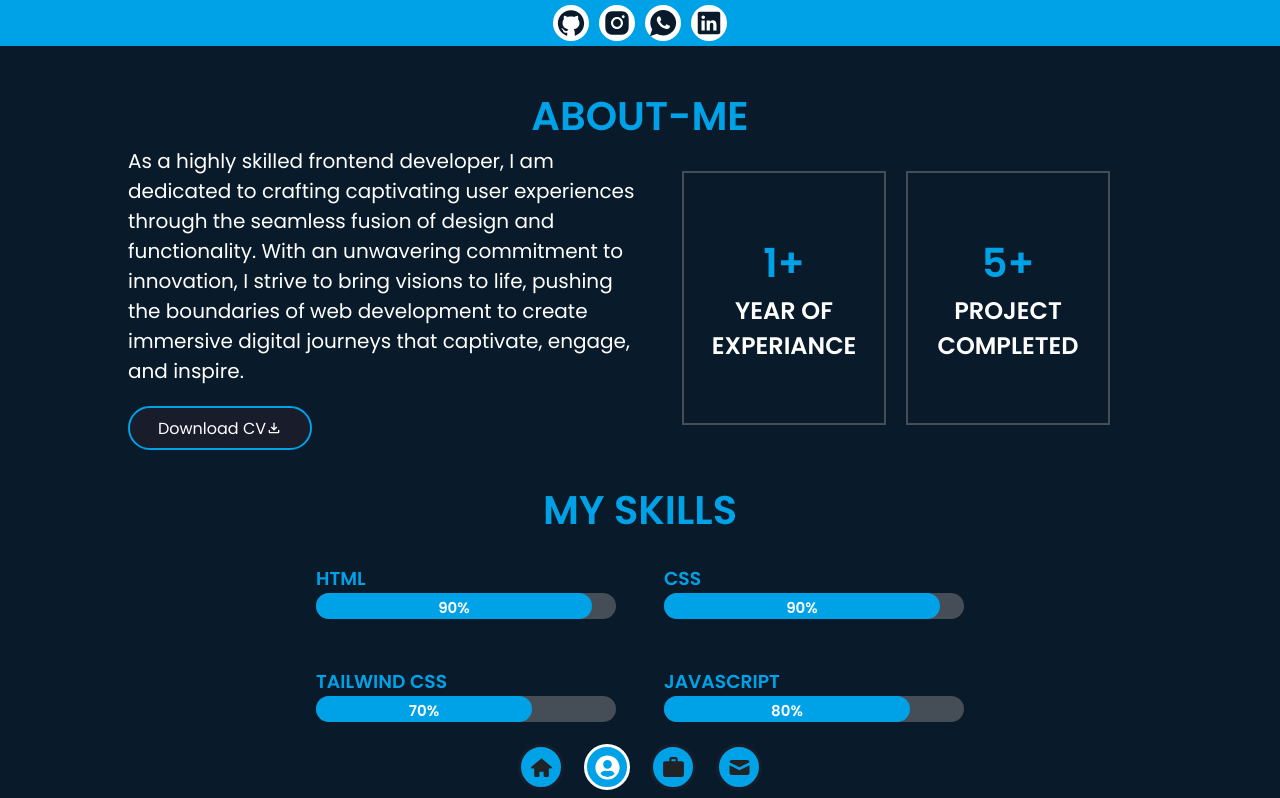
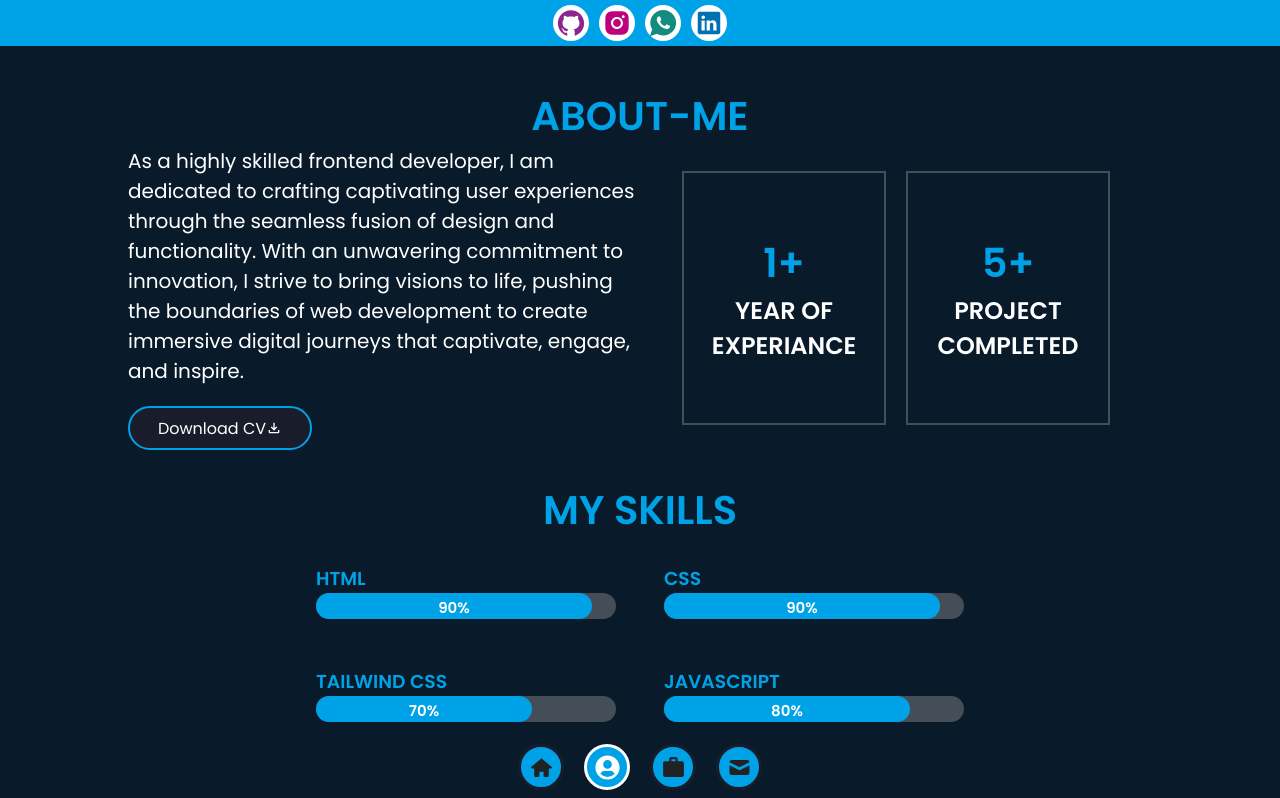
Before and after one commit to AbhinawKumarDeonath/portfolio, a React (Create React App) app: page /about in a window 1280 px wide. Shown: the top 798 px of the page. Built offline with nearby package versions, Linux system fonts and the light colour scheme; a web font is replaced by a local one.

Commit message:
added resume

```diff
--- a/src/About.jsx
+++ b/src/About.jsx
@@ -110,7 +110,7 @@ const About = () => {
               As a highly skilled frontend developer, I am dedicated to crafting captivating user experiences through the seamless fusion of design and functionality. With an unwavering commitment to innovation, I strive to bring visions to life, pushing the boundaries of web development to create immersive digital journeys that captivate, engage, and inspire.
               </p>
               <div className="resumeBox">
-                <a href="#" className="resume">
+              <a href="Abhinaw Ku Deonath.pdf" className="resume" download="Abhinaw Ku Deonath.pdf">
                   Download CV
                   <MdOutlineFileDownload />
                 </a>
--- a/src/Component/SocialMedia.jsx
+++ b/src/Component/SocialMedia.jsx
@@ -27,7 +27,7 @@ function SocialMedia() {
         padding:3px;
         border-radius:50%;
         background-color: ${({ theme }) => theme.color.lback};;
-        color:${({theme}) => theme.color.dBack};
+        ${'' /* color:${({theme}) => theme.color.dBack}; */}
         transition:0.3s ease-in-out;
     }
     .social-link:hover
@@ -35,15 +35,26 @@ function SocialMedia() {
         background-color: ${({ theme }) => theme.color.dBack};;
         color:${({theme}) => theme.color.dyBack}
             }
-    .
+    .git {
+      color:#8B268F;
+    }
+    .insta {
+      color:#BD027E;
+    }
+    .whats {
+      color: #128C7E;
+    }
+    .linkd {
+      color: #0072b1;
+    }
     `
   return (
     <Socialmedia>
     <div className="social-box">
-        <a href="https://github.com/AbhinawKumarDeonath" target="_blank" rel="noreferrer" className="social-link"><AiFillGithub /></a>
-        <a href="https://www.instagram.com/heyabhinaw/" target="_blank" rel="noreferrer" className="social-link"><AiFillInstagram/></a>
-        <a href="https://wa.me/918319054189/" target="_blank" rel="noreferrer" className="social-link"><IoLogoWhatsapp/></a>
-        <a href="https://www.linkedin.com/in/abhinawdeonath/" rel="noreferrer" target="_blank" className="social-link"><IoLogoLinkedin/></a>
+        <a href="https://github.com/AbhinawKumarDeonath" target="_blank" rel="noreferrer" className="social-link git"><AiFillGithub /></a>
+        <a href="https://www.instagram.com/heyabhinaw/" target="_blank" rel="noreferrer" className="social-link insta"><AiFillInstagram/></a>
+        <a href="https://wa.me/918319054189/" target="_blank" rel="noreferrer" className="social-link whats"><IoLogoWhatsapp/></a>
+        <a href="https://www.linkedin.com/in/abhinawdeonath/" rel="noreferrer" target="_blank" className="social-link linkd"><IoLogoLinkedin/></a>
     </div>
 
     </Socialmedia>
--- a/src/Home.jsx
+++ b/src/Home.jsx
@@ -3,6 +3,10 @@ import styled from "styled-components";
 import { motion } from "framer-motion";
 import { MdOutlineFileDownload } from "react-icons/md";
 const Home = () => {
+
+  // const resume =()=>{
+
+  // }
   const HomeStyle = styled.section`
    .name
    {
@@ -161,10 +165,11 @@ const Home = () => {
               <br />  with a flair for creating stunning and intuitive user interfaces. With a keen eye for design and expertise in HTML, CSS, JavaScript and React. I specialize in bringing websites to life, ensuring seamless user experiences and captivating visuals. Let's collaborate and make the web a more beautiful and engaging place together!
               <br />
               <div className="resumeBox">
-                <a href="#" className="resume">
+                <a href="Abhinaw Ku Deonath.pdf" className="resume" download="Abhinaw Ku Deonath.pdf">
                   Download CV
                   <MdOutlineFileDownload />
                 </a>
+
               </div>
             </p>
           </div>
```
Also changed, not shown: 1 other file (tests, documents, lock files or other folders).
